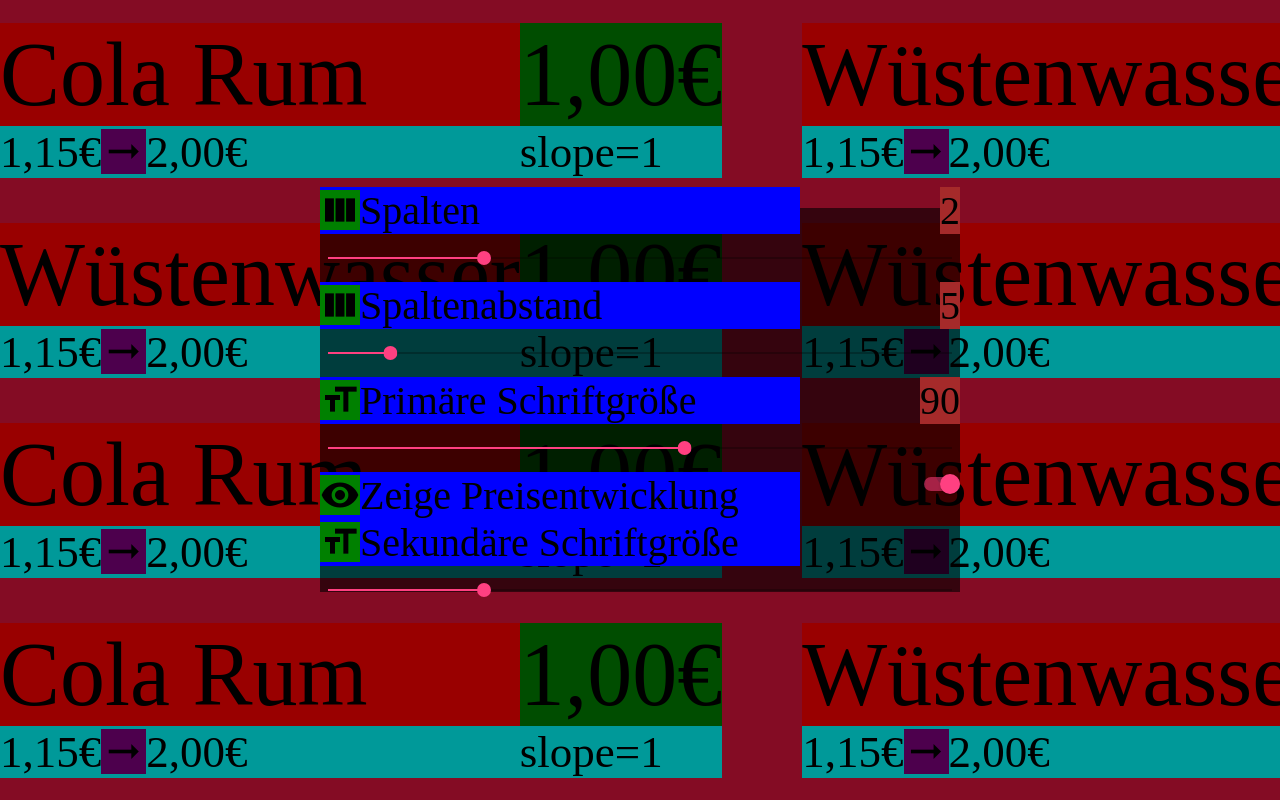
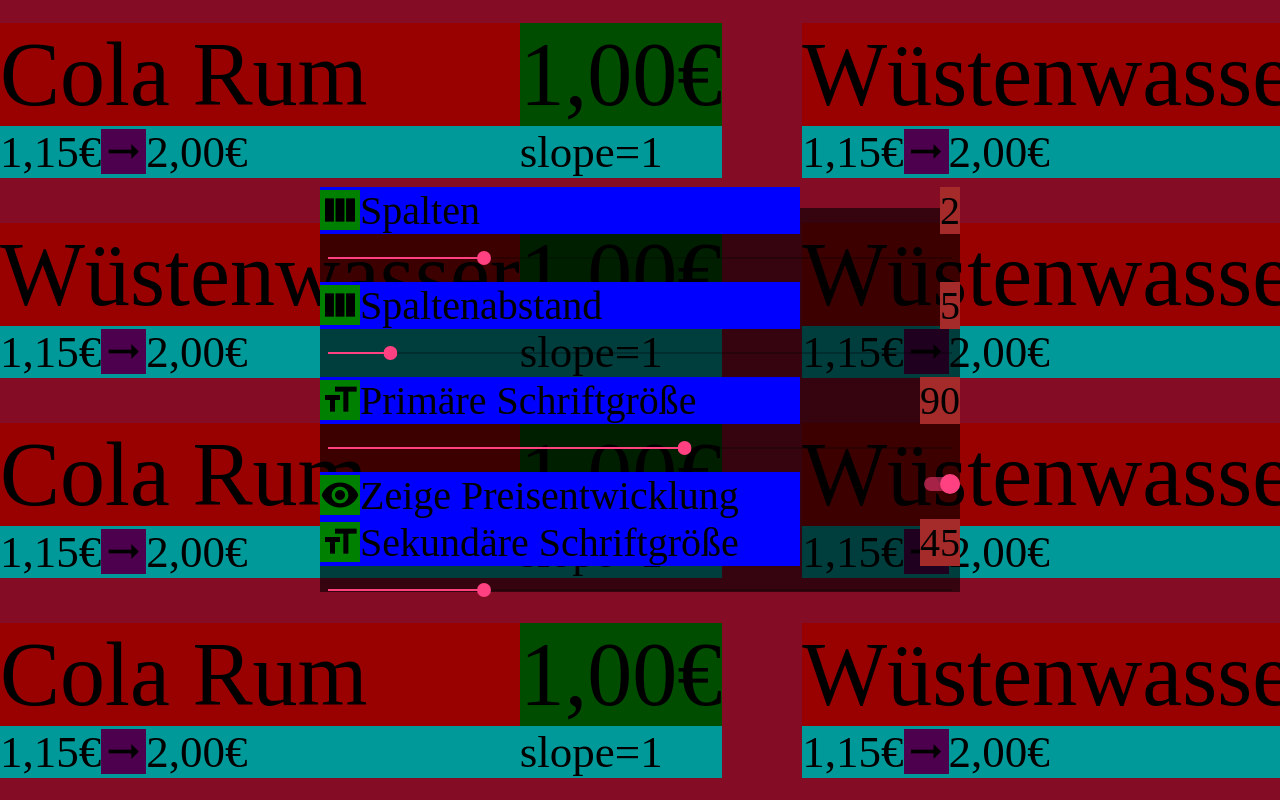
Before and after one commit to BenediktAlkin/StockParty, an Angular app in the folder frontend/: page / in a window 1280 px wide. Shown: the top 800 px of the page. Built offline with nearby package versions, Linux system fonts and the light colour scheme.

Commit message:
Update bartender-drinks.component.html

```diff
--- a/frontend/src/app/bartender/bartender-drinks/bartender-drinks.component.html
+++ b/frontend/src/app/bartender/bartender-drinks/bartender-drinks.component.html
@@ -49,7 +49,11 @@
                 <mat-icon class="settings-label-icon">format_size</mat-icon>
                 <div>Sekundäre Schriftgröße</div>
             </div>
-            <mat-slider thumbLabel min="10" max="150" [(ngModel)]="secondaryFontSize"></mat-slider>
+            <div class="settings-slider-info">
+                {{ secondaryFontSize }}
+            </div>
+            <mat-slider thumbLabel min="10" max="150" [(ngModel)]="secondaryFontSize" [disabled]="!showSecondaryText">
+            </mat-slider>
 
         </div>
 
```
